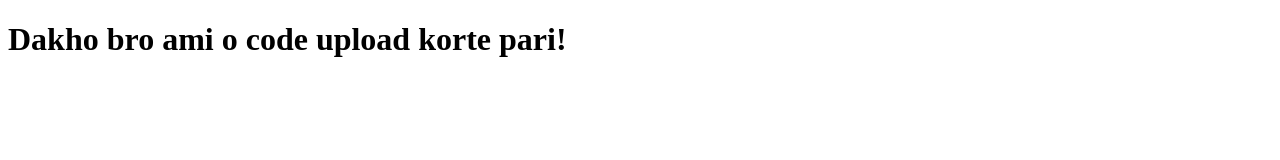
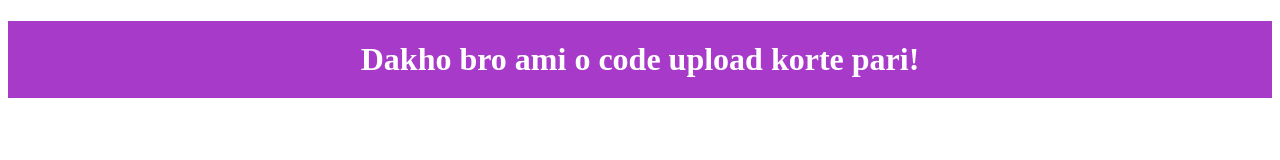
Before and after one commit to Antar-Chakrabarti/my-first-repo, a plain HTML site: page index.html in a window 1280 px wide. Drawn offline with Linux system fonts and the light colour scheme.

Commit message:
added style

```diff
--- a/index.html
+++ b/index.html
@@ -5,6 +5,7 @@
   <meta http-equiv="X-UA-Compatible" content="IE=edge">
   <meta name="viewport" content="width=device-width, initial-scale=1.0">
   <title>my first github repo</title>
+  <link rel="stylesheet" href="style.css">
 </head>
 <body>
 <h1>Dakho bro ami o code upload korte pari!</h1>
--- /dev/null
+++ b/style.css
@@ -0,0 +1,6 @@
+h1{
+  color: #fff;
+  background-color: rgb(167, 58, 201);
+  padding: 20px;
+  text-align: center;
+}
```
